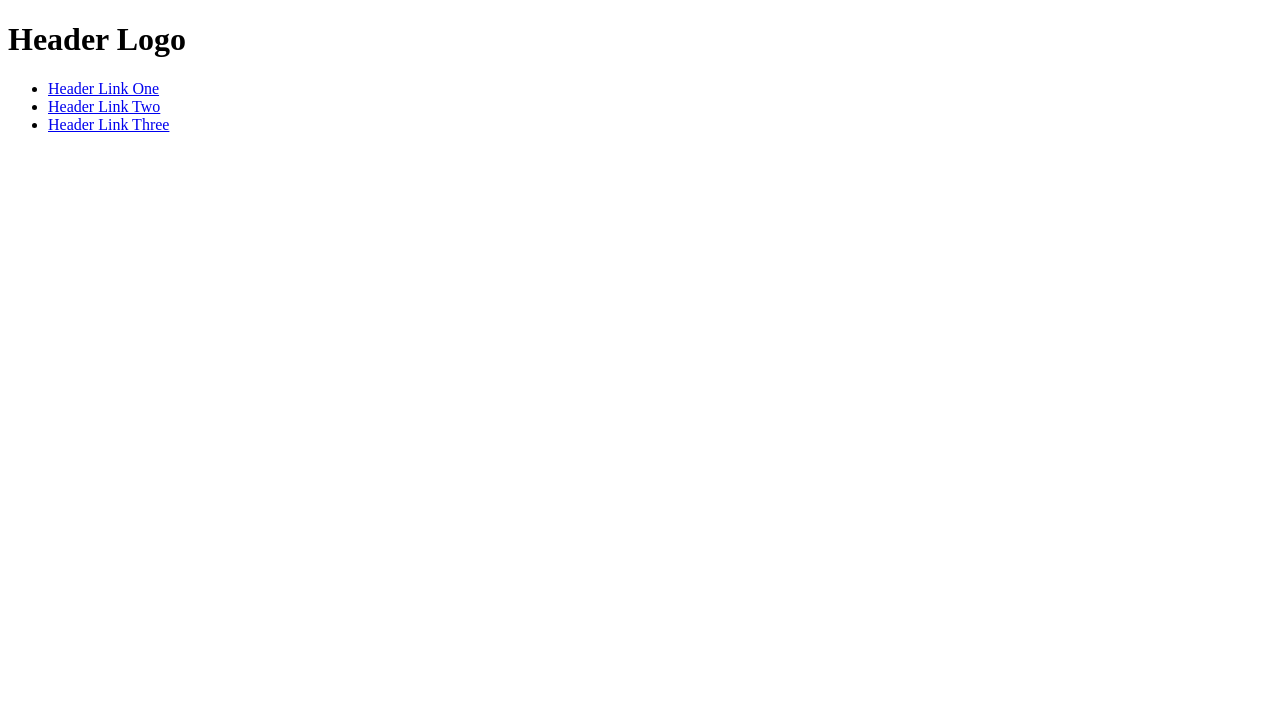
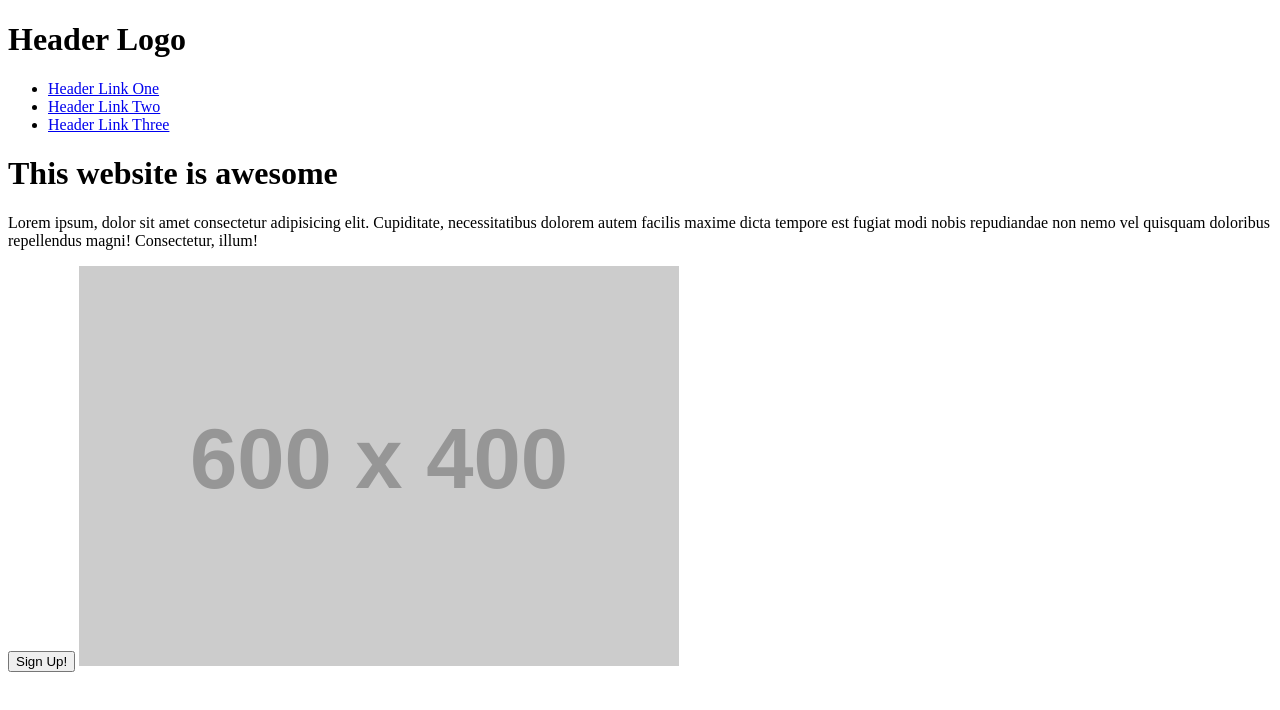
Before and after one commit to xXxLizzy91xXx/odin-landingpage, a plain HTML site: page index.html in a window 1280 px wide. Drawn offline with Linux system fonts and the light colour scheme; placeholder pictures from the web are drawn by us.

Commit message:
Created section one

```diff
--- a/index.html
+++ b/index.html
@@ -15,5 +15,11 @@
             <li><a href="#">Header Link Three</a></li>
         </ul>
     </div>
+    <div class="sectionone">
+        <h1 class="sectiontitle">This website is awesome</h1>
+        <p>Lorem ipsum, dolor sit amet consectetur adipisicing elit. Cupiditate, necessitatibus dolorem autem facilis maxime dicta tempore est fugiat modi nobis repudiandae non nemo vel quisquam doloribus repellendus magni! Consectetur, illum!</p>
+        <button>Sign Up!</button>
+        <img src="https://via.placeholder.com/600x400?text=this+is+a+placeholder+image" alt="Placeholder image">
+    </div>
 </body>
 </html>
```
